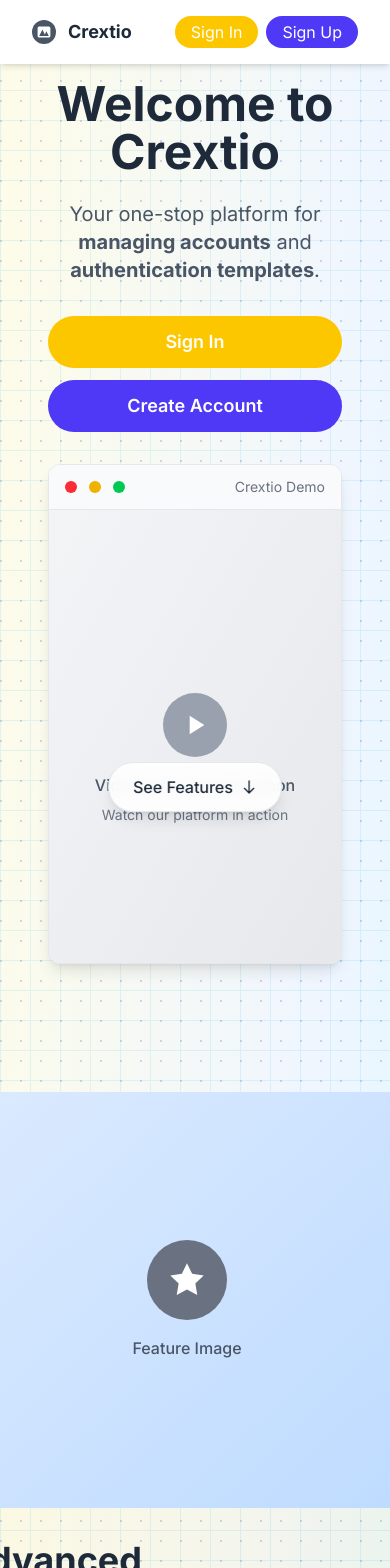
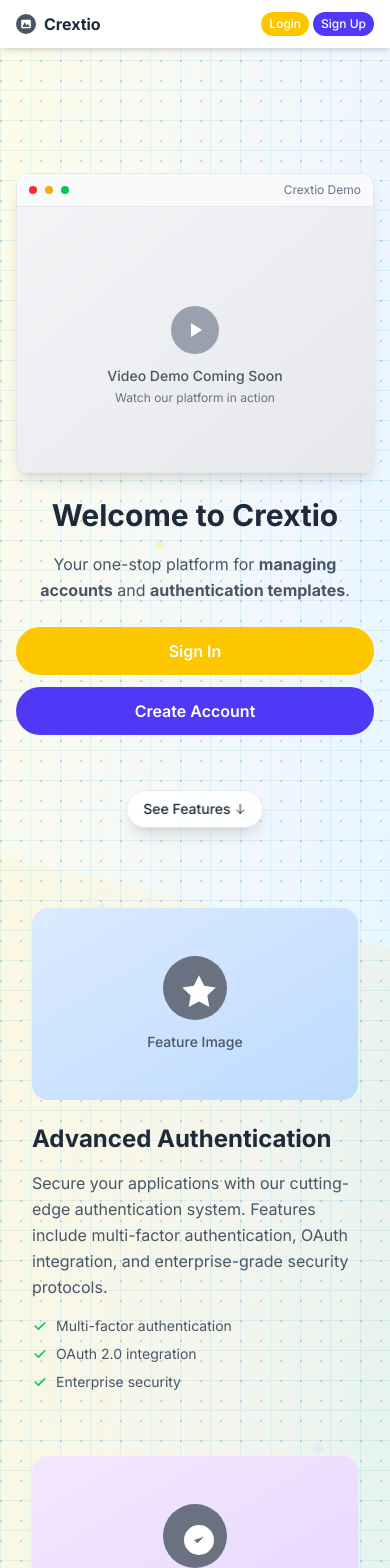
Before and after one commit to Mitch42512/betterauthtemplate, a Next.js app: page / in a window 390 px wide. Shown: the top 1568 px of the page. Built offline with nearby package versions, Linux system fonts and the light colour scheme.

Commit message:
mobileresponsiveness

```diff
--- a/src/components/AuthCardLayout.tsx
+++ b/src/components/AuthCardLayout.tsx
@@ -24,25 +24,25 @@
 
       {/* Content */}
       <div className="relative z-10 flex items-center justify-center min-h-screen p-4">
-        <div className="flex w-full max-w-7xl h-[900px] rounded-4xl shadow-2xl overflow-hidden backdrop-blur-md bg-white/90" style={{ maxWidth: '90rem' }}>
+        <div className="flex flex-col lg:flex-row w-full max-w-8xl h-auto lg:h-[900px] rounded-2xl lg:rounded-4xl shadow-2xl overflow-hidden backdrop-blur-md bg-white/90" style={{ maxWidth: '100rem' }}>
         {/* Left Panel */}
-        <div className="w-[45%] bg-gradient-to-b from-yellow-50 to-white p-10 flex flex-col">
+        <div className="w-full lg:w-[45%] bg-gradient-to-b from-yellow-50 to-white p-6 sm:p-8 lg:p-10 flex flex-col">
           {/* Logo */}
-          <div className="flex items-center mb-8">
-            <div className="bg-gradient-to-b from-yellow-50 to-white px-4 py-2 rounded-full border border-black/20 shadow-sm flex items-center gap-3">
-              <div className="w-6 h-6 bg-gray-600 rounded-full flex items-center justify-center">
-                <svg className="w-4 h-4 text-white" fill="currentColor" viewBox="0 0 20 20">
+          <div className="flex items-center mb-6 sm:mb-8">
+            <div className="bg-gradient-to-b from-yellow-50 to-white px-3 sm:px-4 py-2 rounded-full border border-black/20 shadow-sm flex items-center gap-2 sm:gap-3">
+              <div className="w-5 h-5 sm:w-6 sm:h-6 bg-gray-600 rounded-full flex items-center justify-center">
+                <svg className="w-3 h-3 sm:w-4 sm:h-4 text-white" fill="currentColor" viewBox="0 0 20 20">
                   <path fillRule="evenodd" d="M4 3a2 2 0 00-2 2v10a2 2 0 002 2h12a2 2 0 002-2V5a2 2 0 00-2-2H4zm12 12H4l4-8 3 6 2-4 3 6z" clipRule="evenodd" />
                 </svg>
               </div>
-              <span className="text-lg font-bold text-gray-800">Crextio</span>
+              <span className="text-base sm:text-lg font-bold text-gray-800">Crextio</span>
             </div>
           </div>
 
           {/* Title + Subtitle - Fixed position */}
-          <div className="text-center mb-12">
-            <h2 className="text-6xl font-bold">{title}</h2>
-            <p className="text-sm text-gray-500 mt-1">{subtitle}</p>
+          <div className="text-center mb-8 sm:mb-12">
+            <h2 className="text-3xl sm:text-4xl lg:text-6xl font-bold leading-tight">{title}</h2>
+            <p className="text-xs sm:text-sm text-gray-500 mt-1">{subtitle}</p>
             {additionalText && (
               <p className="text-xs text-gray-400 mt-1 italic">{additionalText}</p>
             )}
@@ -62,24 +62,24 @@
         </div>
 
                {/* Right Panel */}
-               <div className="w-[55%] bg-gradient-to-b from-yellow-50/80 to-white/80 rounded-r-4xl p-8 flex items-center justify-center relative backdrop-blur-sm">
+               <div className="w-full lg:w-[55%] bg-gradient-to-b from-yellow-50/80 to-white/80 rounded-b-2xl lg:rounded-r-4xl lg:rounded-b-none p-6 sm:p-8 flex items-center justify-center relative backdrop-blur-sm min-h-[200px] sm:min-h-[300px] lg:min-h-0">
                  {/* Close Button */}
                  <Link
                    href="/"
-                   className="absolute top-4 right-4 z-10 w-8 h-8 bg-white/80 hover:bg-white rounded-full flex items-center justify-center shadow-sm transition-colors duration-200 backdrop-blur-sm"
+                   className="absolute top-3 sm:top-4 right-3 sm:right-4 z-10 w-7 h-7 sm:w-8 sm:h-8 bg-white/80 hover:bg-white rounded-full flex items-center justify-center shadow-sm transition-colors duration-200 backdrop-blur-sm"
                  >
-                   <svg className="w-4 h-4 text-gray-600" fill="none" stroke="currentColor" viewBox="0 0 24 24">
+                   <svg className="w-3 h-3 sm:w-4 sm:h-4 text-gray-600" fill="none" stroke="currentColor" viewBox="0 0 24 24">
                      <path strokeLinecap="round" strokeLinejoin="round" strokeWidth={2} d="M6 18L18 6M6 6l12 12" />
                    </svg>
                  </Link>
 
-                 <div className="w-full h-full rounded-4xl overflow-hidden relative">
+                 <div className="w-full h-full rounded-2xl lg:rounded-4xl overflow-hidden relative">
                   <Image
                     src="/auth-image.png"
                     alt="Authentication illustration"
                     fill
                     sizes="(max-width: 768px) 100vw, (max-width: 1200px) 50vw, 33vw"
-                    className="object-cover rounded-4xl"
+                    className="object-cover rounded-2xl lg:rounded-4xl"
                     priority
                   />
                  </div>
--- a/src/components/layout/Navigation.tsx
+++ b/src/components/layout/Navigation.tsx
@@ -12,30 +12,32 @@
 
   return (
     <nav className={`${baseClasses} ${className}`}>
-      <div className="flex justify-between items-center px-8 py-4">
+      <div className="flex justify-between items-center px-4 sm:px-6 lg:px-8 py-3 sm:py-4">
         {/* Left side - Logo and Brand */}
-        <div className="flex items-center gap-3">
-          <div className="w-6 h-6 bg-gray-600 rounded-full flex items-center justify-center">
-            <svg className="w-4 h-4 text-white" fill="currentColor" viewBox="0 0 20 20">
+        <div className="flex items-center gap-2 sm:gap-3">
+          <div className="w-5 h-5 sm:w-6 sm:h-6 bg-gray-600 rounded-full flex items-center justify-center">
+            <svg className="w-3 h-3 sm:w-4 sm:h-4 text-white" fill="currentColor" viewBox="0 0 20 20">
               <path fillRule="evenodd" d="M4 3a2 2 0 00-2 2v10a2 2 0 002 2h12a2 2 0 002-2V5a2 2 0 00-2-2H4zm12 12H4l4-8 3 6 2-4 3 6z" clipRule="evenodd" />
             </svg>
           </div>
-          <span className="text-lg font-bold text-gray-800">Crextio</span>
+          <span className="text-base sm:text-lg font-bold text-gray-800">Crextio</span>
         </div>
 
         {/* Right side - Auth buttons */}
-        <div className="flex items-center">
+        <div className="flex items-center gap-1 sm:gap-2">
           <Link
             href="/login"
-            className="bg-yellow-400 hover:bg-yellow-500 text-white px-4 py-1 rounded-full transition-colors"
+            className="bg-yellow-400 hover:bg-yellow-500 text-white px-2 sm:px-4 py-1 sm:py-1.5 rounded-full transition-colors text-xs sm:text-sm font-medium"
           >
-            Sign In
+            <span className="hidden sm:inline">Sign In</span>
+            <span className="sm:hidden">Login</span>
           </Link>
           <Link
             href="/register"
-            className="bg-indigo-600 text-white px-4 py-1 rounded-full hover:bg-indigo-700 ml-2 transition-colors"
+            className="bg-indigo-600 text-white px-2 sm:px-4 py-1 sm:py-1.5 rounded-full hover:bg-indigo-700 transition-colors text-xs sm:text-sm font-medium"
           >
-            Sign Up
+            <span className="hidden sm:inline">Sign Up</span>
+            <span className="sm:hidden">Sign Up</span>
           </Link>
         </div>
       </div>
--- a/src/components/sections/FeatureCard.tsx
+++ b/src/components/sections/FeatureCard.tsx
@@ -22,31 +22,33 @@
   const isLeftLayout = layout === 'left';
 
   return (
-    <div className={`flex items-center justify-center ${isLeftLayout ? 'lg:justify-end pr-4 lg:pr-20' : 'lg:justify-start pl-4 lg:pl-20'} py-16 ${className}`}>
-      <div className="flex flex-col lg:flex-row items-center gap-8 max-w-2xl lg:max-w-6xl">
+    <div className={`flex items-center justify-center ${isLeftLayout ? 'lg:justify-end lg:pr-4 xl:pr-20' : 'lg:justify-start lg:pl-4 xl:pl-20'} py-8 sm:py-12 lg:py-16 px-4 sm:px-6 lg:px-0 ${className}`}>
+      <div className="flex flex-col lg:flex-row items-center gap-6 sm:gap-8 max-w-4xl lg:max-w-7xl w-full">
         {/* Image */}
-        <div className={`bg-gradient-to-br ${imageColor} rounded-2xl h-104 w-110 lg:w-150 flex items-center justify-center ${isLeftLayout ? 'order-1' : 'order-2'}`}>
-          <div className="text-center">
-            <div className="w-20 h-20 bg-gray-500 rounded-full flex items-center justify-center mx-auto mb-4">
-              {icon}
+        <div className={`bg-gradient-to-br ${imageColor} rounded-2xl h-48 sm:h-64 lg:h-80 xl:h-104 w-full sm:w-80 lg:w-120 xl:w-160 flex items-center justify-center ${isLeftLayout ? 'lg:order-1' : 'lg:order-2'}`}>
+          <div className="text-center px-4">
+            <div className="w-16 h-16 sm:w-20 sm:h-20 bg-gray-500 rounded-full flex items-center justify-center mx-auto mb-3 sm:mb-4">
+              <div className="w-8 h-8 sm:w-10 sm:h-10 text-white">
+                {icon}
+              </div>
             </div>
-            <p className="text-gray-600 font-medium">Feature Image</p>
+            <p className="text-gray-600 font-medium text-sm sm:text-base">Feature Image</p>
           </div>
         </div>
 
         {/* Text */}
-        <div className={`w-112 ${isLeftLayout ? 'order-2' : 'order-1'}`}>
-          <h2 className="text-4xl font-bold text-gray-800 mb-6">{title}</h2>
-          <p className="text-lg text-gray-600 mb-6">
+        <div className={`w-full lg:w-128 xl:w-144 ${isLeftLayout ? 'lg:order-2' : 'lg:order-1'}`}>
+          <h2 className="text-2xl sm:text-3xl lg:text-4xl font-bold text-gray-800 mb-4 sm:mb-6 leading-tight">{title}</h2>
+          <p className="text-base sm:text-lg text-gray-600 mb-4 sm:mb-6 leading-relaxed">
             {description}
           </p>
-          <ul className="space-y-3 text-gray-600">
+          <ul className="space-y-2 sm:space-y-3 text-gray-600">
             {features.map((feature, index) => (
-              <li key={index} className="flex items-center">
-                <svg className="w-5 h-5 text-green-500 mr-3" fill="currentColor" viewBox="0 0 20 20">
+              <li key={index} className="flex items-start sm:items-center">
+                <svg className="w-4 h-4 sm:w-5 sm:h-5 text-green-500 mr-2 sm:mr-3 mt-0.5 sm:mt-0 flex-shrink-0" fill="currentColor" viewBox="0 0 20 20">
                   <path fillRule="evenodd" d="M16.707 5.293a1 1 0 010 1.414l-8 8a1 1 0 01-1.414 0l-4-4a1 1 0 011.414-1.414L8 12.586l7.293-7.293a1 1 0 011.414 0z" clipRule="evenodd"/>
                 </svg>
-                {feature}
+                <span className="text-sm sm:text-base">{feature}</span>
               </li>
             ))}
           </ul>
--- a/src/components/sections/FeaturesSection.tsx
+++ b/src/components/sections/FeaturesSection.tsx
@@ -74,20 +74,20 @@
 
 export default function FeaturesSection({ className = "" }: FeaturesSectionProps) {
   return (
-    <div id="features-section" className={`relative z-10 py-16 ${className}`}>
-      {/* CSS Grid Container - Two equal columns with snaking pattern */}
-      <div className="grid grid-cols-1 lg:grid-cols-2 gap-0 max-w-7xl mx-auto px-8">
+    <div id="features-section" className={`relative z-10 py-8 sm:py-12 lg:py-16 ${className}`}>
+      {/* Mobile: Single column, Desktop: Two equal columns with snaking pattern */}
+      <div className="grid grid-cols-1 lg:grid-cols-2 gap-0 max-w-8xl mx-auto px-4 sm:px-6 lg:px-8 xl:px-12">
 
         {/* Left Column - Features 1 & 3 */}
         <div className="flex flex-col">
           <FeatureCard {...features[0]} />
-          <FeatureCard {...features[2]} className="mt-34" />
+          <FeatureCard {...features[2]} className="mt-0 lg:mt-8 xl:mt-34" />
         </div>
 
         {/* Right Column - Features 2 & 4 */}
         <div className="flex flex-col">
-          <FeatureCard {...features[1]} className="mt-50" />
-          <FeatureCard {...features[3]} className="mt-50" />
+          <FeatureCard {...features[1]} className="mt-0 lg:mt-8 xl:mt-50" />
+          <FeatureCard {...features[3]} className="mt-0 lg:mt-8 xl:mt-50" />
         </div>
       </div>
     </div>
--- a/src/components/sections/HeroSection.tsx
+++ b/src/components/sections/HeroSection.tsx
@@ -6,27 +6,27 @@
 
 export default function HeroSection({ className = "" }: HeroSectionProps) {
   return (
-    <div className={`flex items-center justify-center min-h-screen px-12 pt-20 relative z-10 ${className}`}>
-      <div className="grid grid-cols-1 lg:grid-cols-2 gap-8 items-center max-w-7xl w-full">
+    <div className={`flex items-center justify-center min-h-screen px-4 sm:px-6 lg:px-12 pt-16 sm:pt-20 relative z-10 ${className}`}>
+      <div className="grid grid-cols-1 lg:grid-cols-2 gap-6 lg:gap-8 items-center max-w-7xl w-full">
         {/* Left Section */}
-        <div className="bg-transparent flex flex-col items-center justify-center text-center h-full">
-          <div className="max-w-md">
-            <h1 className="text-5xl font-bold text-gray-800 mb-6">
+        <div className="bg-transparent flex flex-col items-center justify-center text-center h-full order-2 lg:order-1">
+          <div className="max-w-md w-full">
+            <h1 className="text-3xl sm:text-4xl lg:text-5xl font-bold text-gray-800 mb-4 sm:mb-6 leading-tight">
               Welcome to Crextio
             </h1>
-            <p className="text-xl text-gray-600 mb-8">
+            <p className="text-base sm:text-lg lg:text-xl text-gray-600 mb-6 sm:mb-8 leading-relaxed">
               Your one-stop platform for <strong>managing accounts</strong> and <strong>authentication templates</strong>.
             </p>
             <div className="flex flex-col sm:flex-row gap-3 justify-center">
               <Link
                 href="/login"
-                className="bg-yellow-400 hover:bg-yellow-500 text-white px-8 py-3 rounded-full font-semibold transition-colors text-center text-lg"
+                className="bg-yellow-400 hover:bg-yellow-500 text-white px-6 sm:px-8 py-3 rounded-full font-semibold transition-colors text-center text-base sm:text-lg"
               >
                 Sign In
               </Link>
               <Link
                 href="/register"
-                className="bg-indigo-600 hover:bg-indigo-700 text-white px-8 py-3 rounded-full font-semibold transition-colors text-center text-lg"
+                className="bg-indigo-600 hover:bg-indigo-700 text-white px-6 sm:px-8 py-3 rounded-full font-semibold transition-colors text-center text-base sm:text-lg"
               >
                 Create Account
               </Link>
@@ -35,27 +35,27 @@
         </div>
 
         {/* Right Section - YouTube-style Video */}
-        <div className="bg-transparent flex items-center justify-center">
-          <div className="bg-white rounded-xl h-[500px] w-full max-w-2xl shadow-lg border border-gray-200 overflow-hidden">
+        <div className="bg-transparent flex items-center justify-center order-1 lg:order-2">
+          <div className="bg-white rounded-xl h-[300px] sm:h-[400px] lg:h-[500px] w-full max-w-3xl shadow-lg border border-gray-200 overflow-hidden">
             {/* Video Header */}
-            <div className="bg-gray-50 px-4 py-3 border-b border-gray-200 flex items-center gap-3">
-              <div className="w-3 h-3 bg-red-500 rounded-full"></div>
-              <div className="w-3 h-3 bg-yellow-500 rounded-full"></div>
-              <div className="w-3 h-3 bg-green-500 rounded-full"></div>
+            <div className="bg-gray-50 px-3 sm:px-4 py-2 sm:py-3 border-b border-gray-200 flex items-center gap-2 sm:gap-3">
+              <div className="w-2 h-2 sm:w-3 sm:h-3 bg-red-500 rounded-full"></div>
+              <div className="w-2 h-2 sm:w-3 sm:h-3 bg-yellow-500 rounded-full"></div>
+              <div className="w-2 h-2 sm:w-3 sm:h-3 bg-green-500 rounded-full"></div>
               <div className="flex-1"></div>
-              <div className="text-sm text-gray-500">Crextio Demo</div>
+              <div className="text-xs sm:text-sm text-gray-500">Crextio Demo</div>
             </div>
 
             {/* Video Content Area */}
             <div className="h-full bg-gradient-to-br from-gray-100 to-gray-200 flex items-center justify-center">
-              <div className="text-center">
-                <div className="w-16 h-16 bg-gray-400 rounded-full flex items-center justify-center mx-auto mb-4">
-                  <svg className="w-8 h-8 text-white" fill="currentColor" viewBox="0 0 24 24">
+              <div className="text-center px-4">
+                <div className="w-12 h-12 sm:w-16 sm:h-16 bg-gray-400 rounded-full flex items-center justify-center mx-auto mb-3 sm:mb-4">
+                  <svg className="w-6 h-6 sm:w-8 sm:h-8 text-white" fill="currentColor" viewBox="0 0 24 24">
                     <path d="M8 5v14l11-7z"/>
                   </svg>
                 </div>
-                <p className="text-gray-600 font-medium">Video Demo Coming Soon</p>
-                <p className="text-sm text-gray-500 mt-2">Watch our platform in action</p>
+                <p className="text-gray-600 font-medium text-sm sm:text-base">Video Demo Coming Soon</p>
+                <p className="text-xs sm:text-sm text-gray-500 mt-1 sm:mt-2">Watch our platform in action</p>
               </div>
             </div>
           </div>
--- a/src/components/ui/Button.tsx
+++ b/src/components/ui/Button.tsx
@@ -25,15 +25,15 @@
   };
 
   const sizeClasses = {
-    sm: "px-4 py-2 text-sm rounded-full",
-    md: "px-6 py-3 text-base rounded-full",
-    lg: "px-8 py-4 text-lg rounded-full"
+    sm: "px-3 sm:px-4 py-2 text-xs sm:text-sm rounded-full",
+    md: "px-4 sm:px-6 py-2.5 sm:py-3 text-sm sm:text-base rounded-full",
+    lg: "px-6 sm:px-8 py-3 sm:py-4 text-base sm:text-lg rounded-full"
   };
 
   const heightClasses = {
-    sm: "h-8",
-    md: "h-12",
-    lg: "h-14"
+    sm: "h-8 sm:h-9",
+    md: "h-10 sm:h-12",
+    lg: "h-12 sm:h-14"
   };
 
   return (
--- a/src/components/ui/FloatingPill.tsx
+++ b/src/components/ui/FloatingPill.tsx
@@ -24,14 +24,14 @@
   if (!showFloatingPill) return null;
 
   return (
-    <div className={`fixed bottom-8 left-1/2 transform -translate-x-1/2 z-50 ${className}`}>
+    <div className={`fixed bottom-4 sm:bottom-8 left-1/2 transform -translate-x-1/2 z-50 ${className}`}>
       <button
         onClick={onScrollToFeatures}
-        className="bg-white/90 backdrop-blur-sm text-gray-800 px-6 py-3 rounded-full shadow-lg border border-gray-200 hover:bg-white hover:shadow-xl transition-all duration-300 flex items-center gap-2 group"
+        className="bg-white/90 backdrop-blur-sm text-gray-800 px-4 sm:px-6 py-2 sm:py-3 rounded-full shadow-lg border border-gray-200 hover:bg-white hover:shadow-xl transition-all duration-300 flex items-center gap-1 sm:gap-2 group"
       >
-        <span className="font-medium">See Features</span>
+        <span className="font-medium text-sm sm:text-base">See Features</span>
         <svg
-          className="w-4 h-4 transition-transform duration-300 group-hover:translate-y-0.5"
+          className="w-3 h-3 sm:w-4 sm:h-4 transition-transform duration-300 group-hover:translate-y-0.5"
           fill="none"
           stroke="currentColor"
           viewBox="0 0 24 24"
--- a/src/components/ui/Input.tsx
+++ b/src/components/ui/Input.tsx
@@ -18,24 +18,24 @@
           </label>
         )}
         <div className="relative">
-          <input
-            ref={ref}
-            className={`w-full h-12 rounded-full bg-gray-100 px-4 focus:outline-none focus:ring-2 focus:ring-indigo-400 ${className}`}
-            {...props}
-          />
+        <input
+          ref={ref}
+          className={`w-full h-10 sm:h-12 rounded-full bg-gray-100 px-3 sm:px-4 focus:outline-none focus:ring-2 focus:ring-indigo-400 text-sm sm:text-base ${className}`}
+          {...props}
+        />
           {showPasswordToggle && onTogglePassword && (
             <button
               type="button"
               onClick={onTogglePassword}
-              className="absolute right-4 top-1/2 transform -translate-y-1/2 text-gray-400 hover:text-gray-600"
+              className="absolute right-3 sm:right-4 top-1/2 transform -translate-y-1/2 text-gray-400 hover:text-gray-600"
             >
               {showPassword ? (
-                <svg className="w-5 h-5" fill="none" stroke="currentColor" viewBox="0 0 24 24">
+                <svg className="w-4 h-4 sm:w-5 sm:h-5" fill="none" stroke="currentColor" viewBox="0 0 24 24">
                   <path strokeLinecap="round" strokeLinejoin="round" strokeWidth={2} d="M15 12a3 3 0 11-6 0 3 3 0 016 0z" />
                   <path strokeLinecap="round" strokeLinejoin="round" strokeWidth={2} d="M2.458 12C3.732 7.943 7.523 5 12 5c4.478 0 8.268 2.943 9.542 7-1.274 4.057-5.064 7-9.542 7-4.477 0-8.268-2.943-9.542-7z" />
                 </svg>
               ) : (
-                <svg className="w-5 h-5" fill="none" stroke="currentColor" viewBox="0 0 24 24">
+                <svg className="w-4 h-4 sm:w-5 sm:h-5" fill="none" stroke="currentColor" viewBox="0 0 24 24">
                   <path strokeLinecap="round" strokeLinejoin="round" strokeWidth={2} d="M13.875 18.825A10.05 10.05 0 0112 19c-4.478 0-8.268-2.943-9.543-7a9.97 9.97 0 011.563-3.029m5.858.908a3 3 0 114.243 4.243M9.878 9.878l4.242 4.242M9.878 9.878L3 3m6.878 6.878L21 21" />
                 </svg>
               )}
```
Also changed, not shown: src/components/sections/Footer.tsx (+18 -18 lines).
